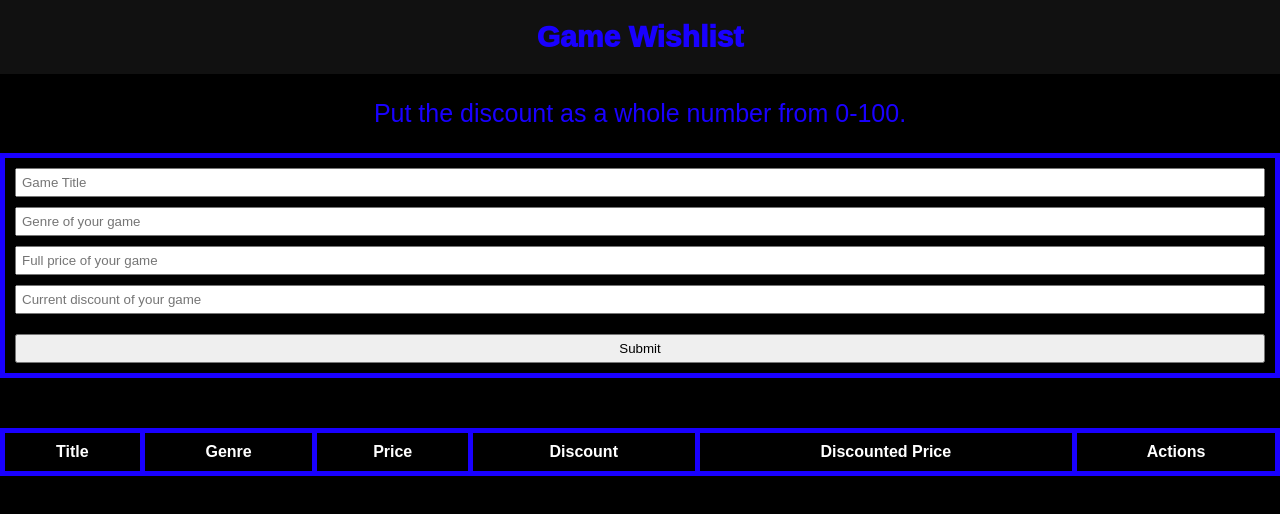
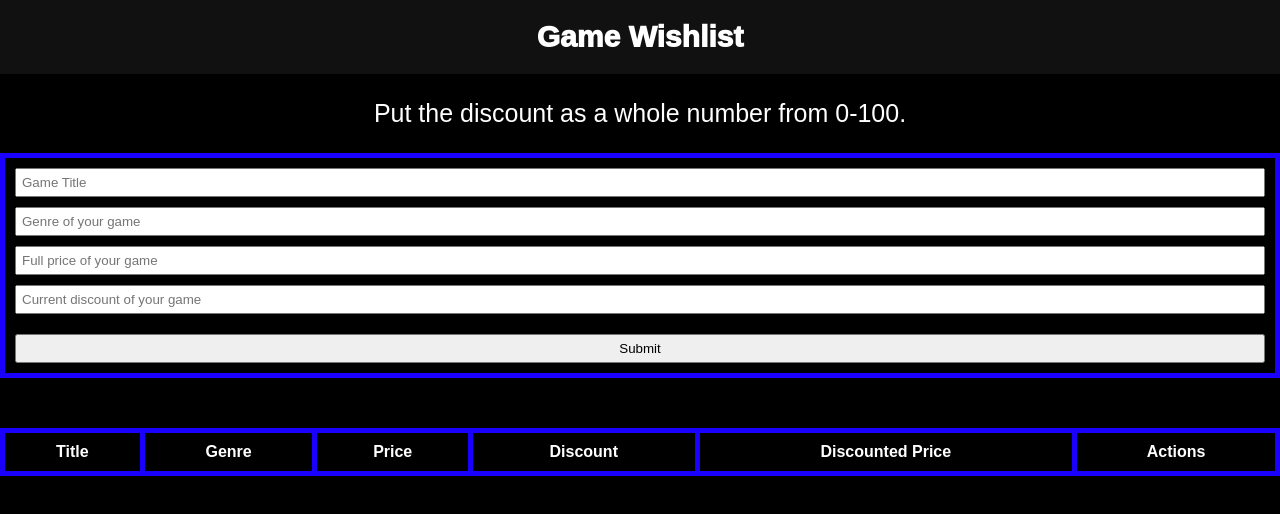
Before and after one commit to mkneuffer/final_project, a React (Create React App) app: page / in a window 1280 px wide. Shown: the top 514 px of the page. Built offline with nearby package versions, Linux system fonts and the light colour scheme.

Commit message:
Changed text color
White color better for reading

```diff
--- a/src/App.css
+++ b/src/App.css
@@ -9,7 +9,7 @@ header {
   background: rgb(17, 17, 17);
   padding: 20px;
   text-align: center;
-  color: rgb(25, 0, 255);
+  color: white;
   font-size: 30px;
   font-weight: 1000;
 }
@@ -17,7 +17,7 @@ header {
 p {
   text-align: center;
   font-size: 25px;
-  color: rgb(25, 0, 255);
+  color: white;
 }
 
 form {
```
